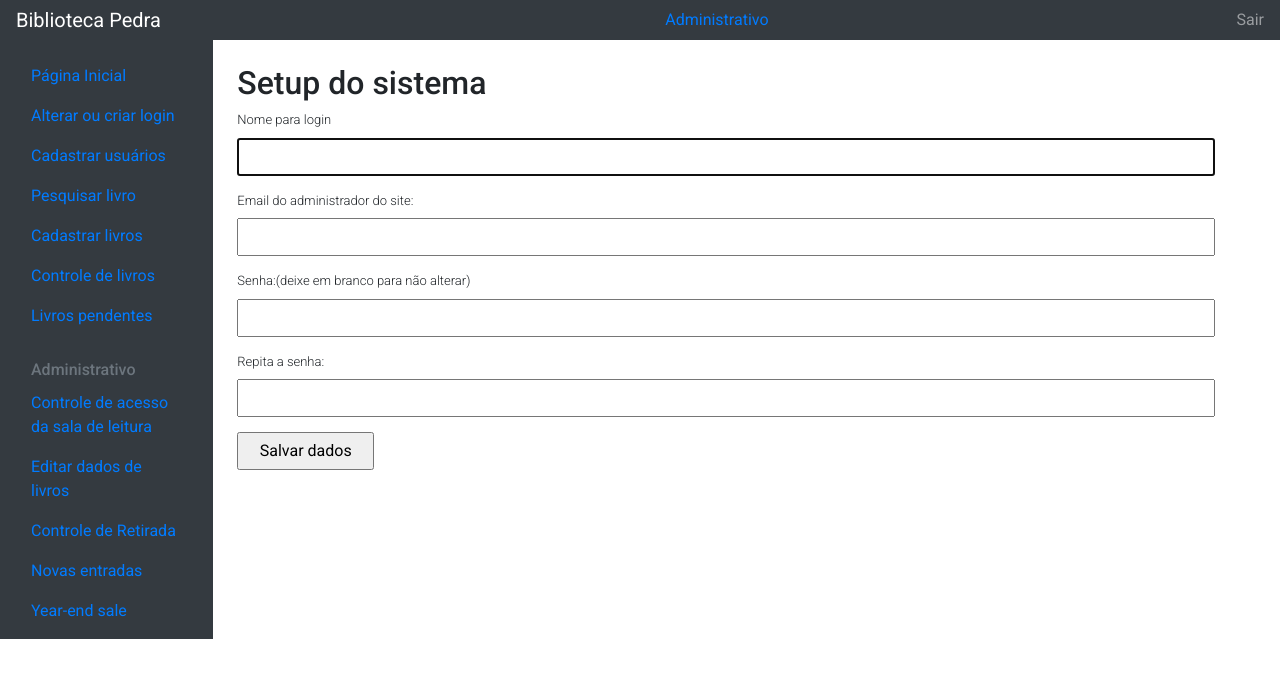
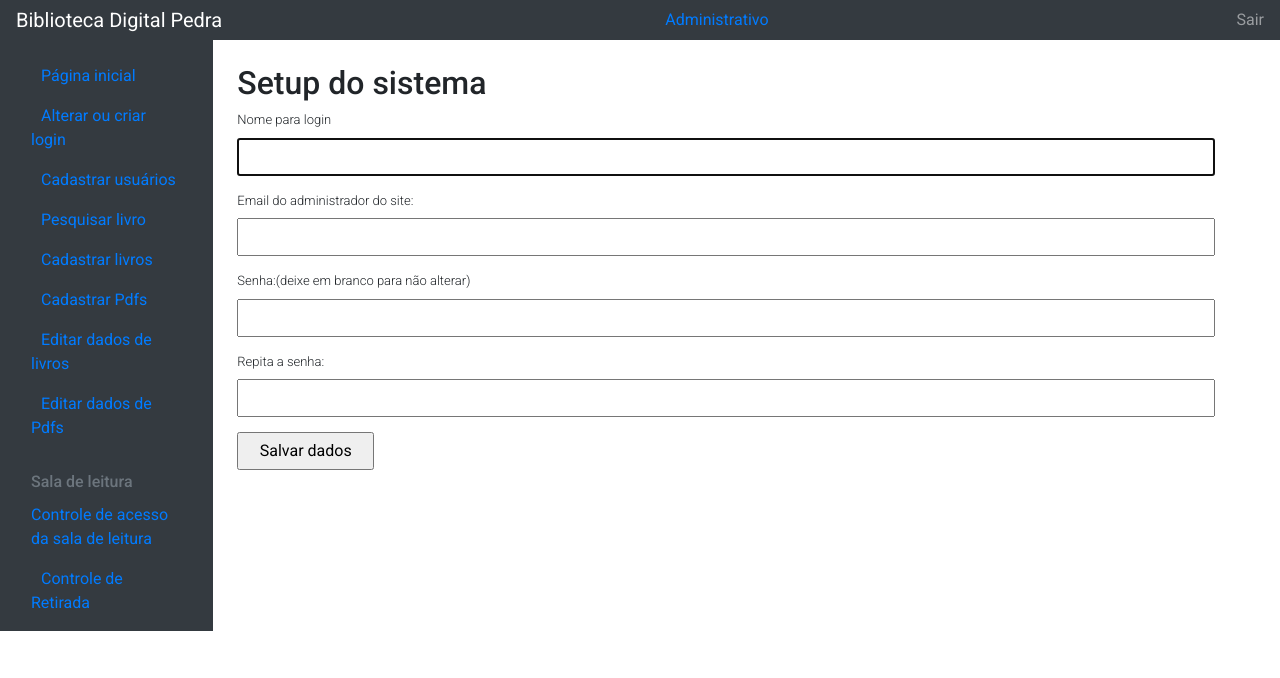
Before and after one commit to Jose-Benedito/beneblog_ci, a CodeIgniter app: page /database/index.php/setup/instalar in a window 1280 px wide. Shown: the top 678 px of the page. Run offline with CodeIgniter, Linux system fonts and the light colour scheme; data that the repository does not hold is empty.

Commit message:
Ajustes de layout.

```diff
--- a/application/config/routes.php
+++ b/application/config/routes.php
@@ -11,7 +11,7 @@ $route['/'] = 'Paginas';
 $route['/'] = 'Pdf';
 $route['pdfs'] = 'Pdf/pdfs';
 
-$route['listar'] = 'Livro/listar';     // Requer parámetros 9caso não tenha, carrega a home)
+$route['listar'] = 'User/listar';     // Requer parámetros 9caso não tenha, carrega a home)
 
 $route['listar/(:num)'] = 'Livro/listar/$1';
 
--- a/application/views/commons/menu.php
+++ b/application/views/commons/menu.php
@@ -70,7 +70,7 @@
           <span data-feather="plus-circle"></span>
         </a>
       </h6>
-      <ul>
+      <ul class="nav flex-column mb-2">
       <li class="nav-item">
           <a class="nav-link" href="http://beneblog.benethowen.com/">
             <span data-feather="layers"></span>
--- a/application/views/painel/menu_adm.php
+++ b/application/views/painel/menu_adm.php
@@ -1,7 +1,7 @@
 
 <nav class="navbar navbar-dark sticky-top bg-dark flex-md-nowrap p-0 shadow">
 
-<a class="navbar-brand col-md-3 col-lg-2 mr-0 px-3" href="#">Biblioteca Pedra</a>
+<a class="navbar-brand col-md-3 col-lg-2 mr-0 px-3" href="<?php echo base_url('index.php/'); ?>">Biblioteca Digital Pedra</a>
 
  <a class="nav-link"  href="<?php echo base_url('index.php/login'); ?>">Administrativo</a>
 
@@ -23,74 +23,85 @@
         <li class="nav-item">
           <a class="nav-link active"  href="<?php echo base_url('index.php/'); ?>">
             <span data-feather="home"></span>
-            Página Inicial <span class="sr-only">(current)</span>
+            <span class="sr-only">(current)</span>
+             <i class="fa-solid fa-house" style="padding:5px;" ></i>
+             Página inicial
           </a>
         </li>
         <li class="nav-item">
           <a class="nav-link" href="<?php echo base_url('index.php/setup/alterar'); ?>">
             <span data-feather="file-text"></span>
+            <i class="fa-solid fa-pen-to-square" style="padding:5px;" ></i>
             Alterar ou criar login
           </a>
         </li>
         <li class="nav-item">
-          <a class="nav-link" href="<?php echo base_url('index.php/cadastrar'); ?>">
+          <a class="nav-link" href="<?php echo base_url('index.php/cadastrar_user'); ?>">
             <span data-feather="shopping-cart"></span>
+            <i class="fa-solid fa-address-book" style="padding:5px;" ></i>
             Cadastrar usuários
           </a>
         </li>
         <li class="nav-item">
           <a class="nav-link" href="<?php echo base_url('index.php/pesquisar'); ?>">
             <span data-feather="users"></span>
+            <i class="fa-solid fa-book-open" style="padding:5px;" ></i>
             Pesquisar livro
           </a>
         </li>
         <li class="nav-item">
           <a class="nav-link" href="<?php echo base_url('index.php/cadastro_livros'); ?>">
             <span data-feather="shopping-cart"></span>
+              <i class="fa-solid fa-book"style="padding:5px;"></i>
             Cadastrar livros
           </a>
         </li>
-        <li class="nav-item">
-          <a class="nav-link" href="<?php echo base_url('index.php/post'); ?>">
-            <span data-feather="bar-chart-2"></span>
-            Controle de livros
+           <li class="nav-item">
+          <a class="nav-link" href="<?php echo base_url('index.php/pdf/cadastrar'); ?>">
+            <span data-feather="users"></span>
+             <i class="fa-solid fa-file-pdf" style="padding:5px;" ></i>
+            Cadastrar Pdfs
           </a>
         </li>
         <li class="nav-item">
-          <a class="nav-link" href="#">
-            <span data-feather="layers"></span>
-            Livros pendentes
+          <a class="nav-link" href="<?php echo base_url('index.php/livro/listar'); ?>">
+            <span data-feather="users"></span>
+
+             <i class="fa-solid fa-pen-to-square" style="padding:5px;" ></i>
+            Editar dados de livros
+          </a>
+        </li>
+        <li class="nav-item">
+          <a class="nav-link" href="<?php echo base_url('index.php/pdfs'); ?>">
+            <span data-feather="users"></span>
+             <i class="fa-solid fa-square-pen" style="padding:5px;" ></i>
+            Editar dados de Pdfs
           </a>
         </li>
       </ul>
 
       <h6 class="sidebar-heading d-flex justify-content-between align-items-center px-3 mt-4 mb-1 text-muted">
-        <span>Administrativo</span>
+        <span>Sala de leitura</span>
         <a class="d-flex align-items-center text-muted" href="#" aria-label="Add a new report">
           <span data-feather="plus-circle"></span>
         </a>
       </h6>
       <ul class="nav flex-column mb-2">
-        <li class="nav-item">
-          <a class="nav-link" href="<?php echo base_url('index.php/visitantes/listar'); ?>">
+         <li class="nav-item">
+          <a class="nav-link" href="<?php echo base_url('index.php/visitantes'); ?>">
             <span data-feather="file-text"></span>
-            Controle de acesso da sala de leitura
+           <i class="fa-solid fa-door-open"></i> Controle de acesso da sala de leitura
           </a>
         </li>
+
         <li class="nav-item">
-          <a class="nav-link" href="<?php echo base_url('index.php/livro/listar'); ?>">
-            <span data-feather="users"></span>
-            Editar dados de livros
-          </a>
-        </li>
-        <li class="nav-item">
-          <a class="nav-link" href="<?php echo base_url('index.php/user/emprestar_livro'); ?>">
-            <span data-feather="bar-chart-2"></span>
+          <a class="nav-link" href="<?php echo base_url('index.php/user/listar'); ?>">
+            <span data-feather="bar-chart-2"></span>  <i class="fa-solid fa-id-badge" style="padding:5px;"></i>
             Controle de Retirada
           </a>
         </li>
 
-        <li class="nav-item">
+    <!--    <li class="nav-item">
           <a class="nav-link" href="#">
             <span data-feather="file-text"></span>
             Novas entradas
@@ -101,7 +112,7 @@
             <span data-feather="file-text"></span>
             Year-end sale
           </a>
-        </li>
+        </li> -->
       </ul>
     </div>
   </nav>
```
Also changed, not shown: application/controllers/User.php (+1 -9 lines), application/views/painel/livros.php (indentation only).
